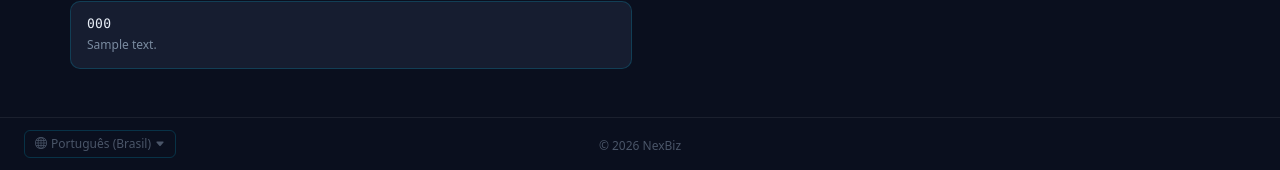
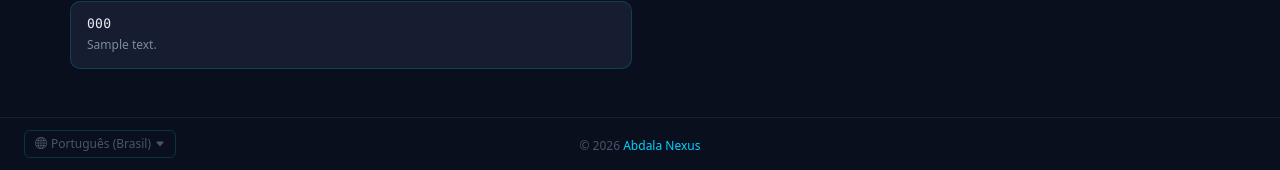
Before and after one commit to joaoabdala/NexBiz, a Flask app: template templates/index.html in a window 1280 px wide. Shown: the part 1613-1783 px from the top of the page. Run offline with Flask 3, Linux system fonts and the light colour scheme; the template is opened without the code that fills it: most values are stand-ins (such as "Sample title", 1, 10 or a date in 2020); some libraries are stand-ins or nearby versions.

Commit message:
Torna o rodapé clicável, linkando pra página institucional
"© 2026 Abdala Nexus" no rodapé agora aponta pra
https://www.abdalanexus.com/ (abre em nova aba), mesmo padrão usado
no NexGarage.

Co-Authored-By: Claude Sonnet 5 <noreply@anthropic.com>

```diff
--- a/static/css/theme.css
+++ b/static/css/theme.css
@@ -758,6 +758,16 @@ footer .rodape-copy {
     color: var(--cor-rodape-texto);
 }
 
+footer .rodape-copy a {
+    color: var(--cor-acento);
+    text-decoration: none;
+    font-weight: 500;
+}
+
+footer .rodape-copy a:hover {
+    text-decoration: underline;
+}
+
 footer .rodape-social a {
     color: var(--cor-social-icon);
     font-size: 16px;
--- a/templates/index.html
+++ b/templates/index.html
@@ -520,7 +520,9 @@
 
                 <!-- Centro: copyright -->
                 <div class="col text-center">
-                    <span class="rodape-copy">&copy; 2026 NexBiz</span>
+                    <span class="rodape-copy">
+                        &copy; 2026 <a href="https://www.abdalanexus.com/" target="_blank" rel="noopener">Abdala Nexus</a>
+                    </span>
                 </div>
 
                 <!-- Direita: reservado para redes sociais da Abdala Nexus -->
```
